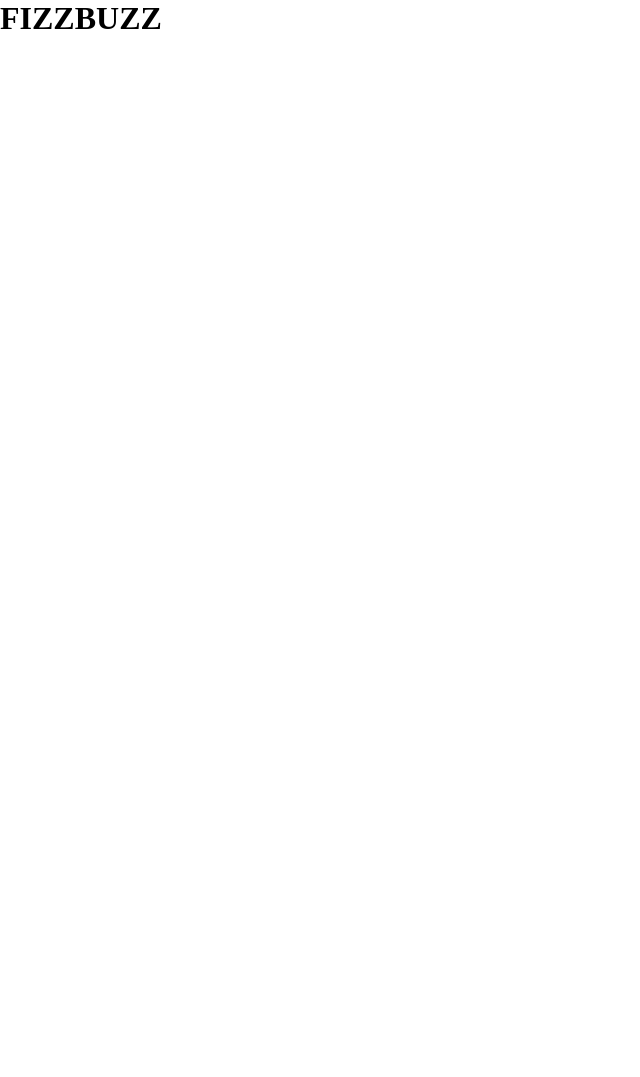
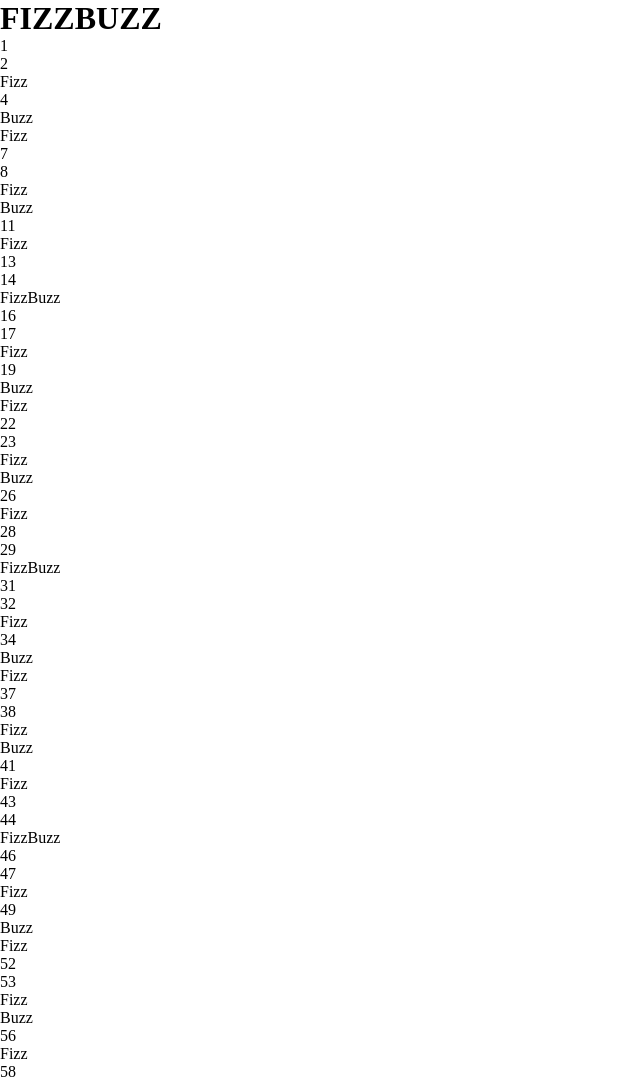
Before and after one commit to CarloSalaris/js-fizzbuzz, a plain HTML site: page index.html in a window 1280 px wide. Shown: the top 1077 px of the page, without its empty margins (0-640 px from the left). Before the commit the page ends 800 px from the top, so only its background shows below. Drawn offline with Linux system fonts and the light colour scheme.

Commit message:
JS - append element to HTML + print results

```diff
--- a/index.html
+++ b/index.html
@@ -15,6 +15,10 @@
 
     <h1>FIZZBUZZ</h1>
 
+    <div id="container">
+
+    </div>
+
     <script type="text/javascript" src="js/main.js"></script>
 </body>
 </html>
--- a/js/main.js
+++ b/js/main.js
@@ -10,18 +10,33 @@
 
         // "N Multiplo di x:" = N % x === 0
 
-// FOR LOOP (per ogni numero compreso tra 1 e 100)
+//Selezione elemento genitore
+const container = document.getElementById("container");
+console.log(container);
 
+// Scrivere tutti i numeri compresi tra 1 e 100 (FOR LOOP)
 for (let i = 1; i <= 100; i++) {
 
+    let x = i;
+
+    //Condizioni per cui esca una stringa piuttosto che un numero
     if (i % 15 === 0) { //CONTEMPORANEAMENTE multiplo 3 e 5 -->“FizzBuzz”
+        x = "FizzBuzz";
         console.log("FizzBuzz");
-        }else if (i % 3 === 0) { //multiplo di 3 --> “Fizz”
+    } else if (i % 3 === 0) { //multiplo di 3 --> “Fizz”
+        x = "Fizz";
         console.log("Fizz");
     } else if (i % 5 === 0) { //multiplo di 5 --> “Buzz”
+        x = "Buzz";
         console.log("Buzz");
     } else { //stampa il NUMERO
         console.log(i);
     }
 
+//creare elemento in HTML con ".append"
+const outputResult = document.createElement('div');
+console.log(outputResult);
+outputResult.append(x)
+container.append(outputResult);
+
 }
```
Lines whose indentation alone changed are shown as unchanged.
